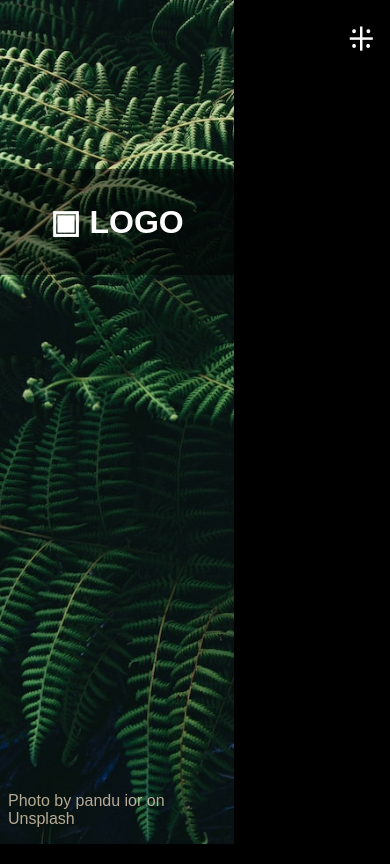
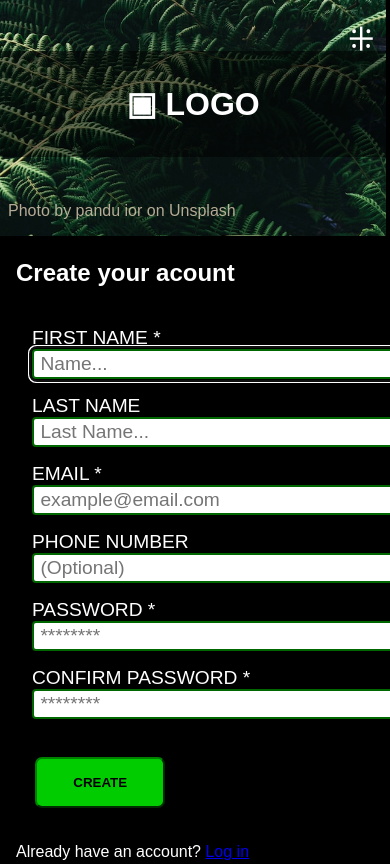
Before and after one commit to Darknhyt/ToP-Sign-Up-Form, a plain HTML site: page index.html in a window 390 px wide. Shown: the top 864 px of the page. Drawn offline with Linux system fonts and the light colour scheme.

Commit message:
Update style.css

```diff
--- a/stylesheet/style.css
+++ b/stylesheet/style.css
@@ -97,11 +97,11 @@ body aside {
   body {
     flex-direction: column;
   }
-  body header {
+  body #section {
     width: 100%;
     height: 28svh;
   }
-  body header div {
+  body #section div {
     top: 6svh;
   }
   body #content {
```
